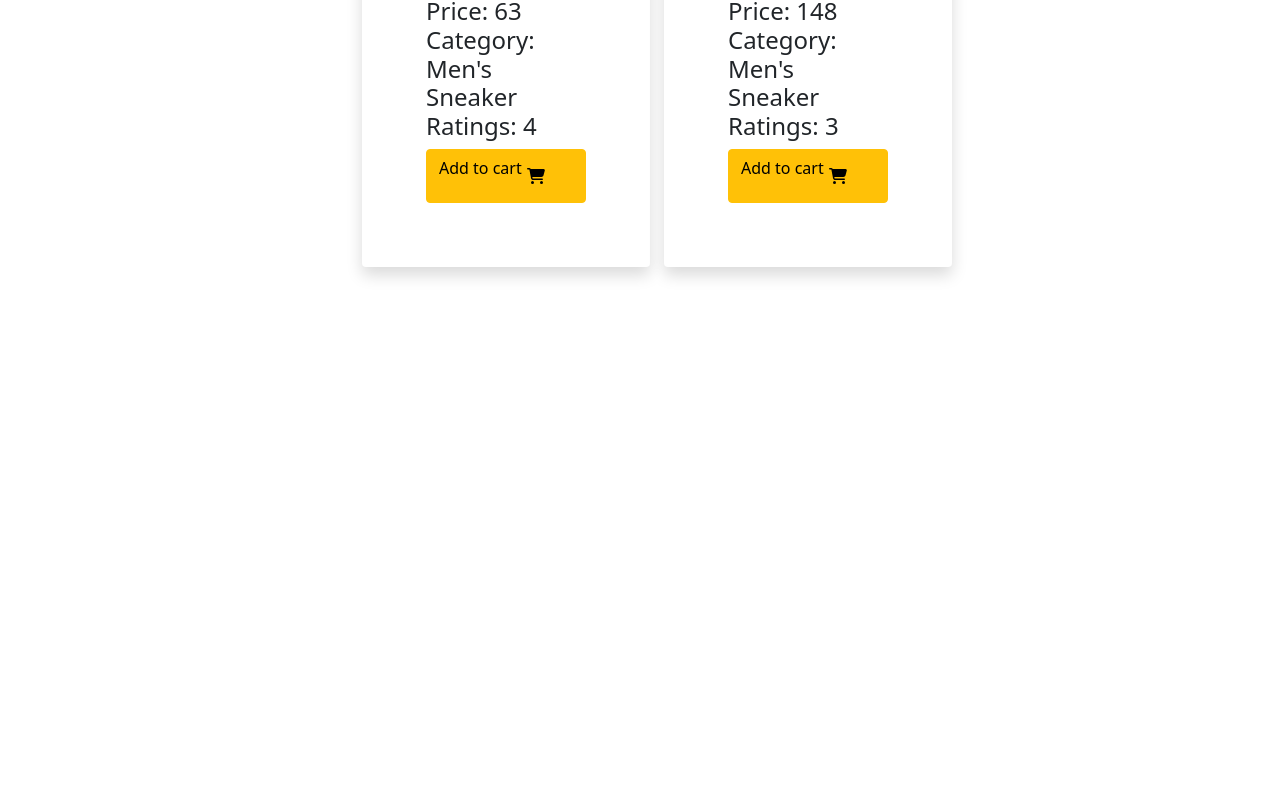
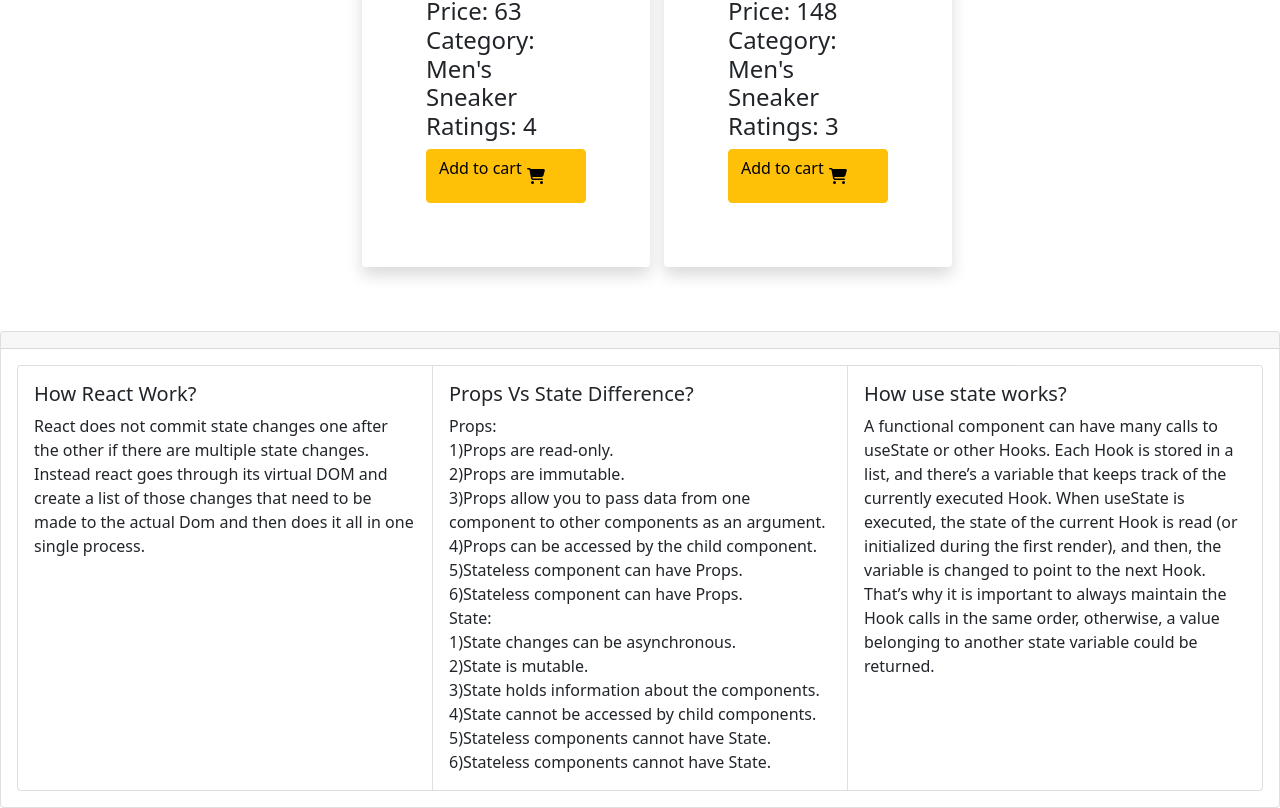
Before and after one commit to HrituRaz33/the-shoe-rack, a React (Create React App) app: page / in a window 1280 px wide. Shown: the part 2955-3763 px from the top of the page. Before the commit the page ends 3286 px from the top, so only its background shows below. Built offline with nearby package versions, Linux system fonts and the light colour scheme.

Commit message:
All Question Done

```diff
--- a/src/App.js
+++ b/src/App.js
@@ -1,12 +1,14 @@
 import './App.css';
 import Navbar from './components/Navbar/Navbar.js';
 import Shoes from './components/Shoes,js/Shoes';
+import Question from './Question/Question';
 
 function App() {
   return (
     <div>
       <Navbar></Navbar>
       <Shoes></Shoes>
+      <Question></Question>
     </div>
   );
 }
--- /dev/null
+++ b/src/Question/Question.js
@@ -0,0 +1,60 @@
+import React from 'react';
+
+const Question = () => {
+    return (
+        <div>
+               <div class="card">
+                <div class="card-header">
+
+                </div>
+                <div class="card-body">
+
+                 <div class="card-group">
+  <div class="card">
+
+    <div class="card-body">
+      <h5 class="card-title">How React Work?</h5>
+      <p class="card-text">React does not commit state changes one after the other if there are   multiple state changes. Instead react goes through its virtual DOM and create a list of those changes that need to be made to the actual Dom and then does it all in one single process.</p>
+    </div>
+  </div>
+  <div class="card">
+
+    <div class="card-body">
+      <h5 class="card-title">Props Vs State Difference?</h5>
+      <p class="card-text">
+          Props: <br />
+          1)Props are read-only. <br />
+          2)Props are immutable. <br />
+          3)Props allow you to pass data from one component to other components as an argument. <br />
+          4)Props can be accessed by the child component. <br />
+          5)Stateless component can have Props. <br />
+          6)Stateless component can have Props. <br />
+          State: <br />
+          1)State changes can be asynchronous. <br />
+          2)State is mutable. <br />
+          3)State holds information about the components. <br />
+          4)State cannot be accessed by child components. <br />
+          5)Stateless components cannot have State. <br />
+          6)Stateless components cannot have State. <br />
+      </p>
+    </div>
+  </div>
+  <div class="card">
+
+    <div class="card-body">
+      <h5 class="card-title">How use state works?</h5>
+      <p class="card-text">A functional component can have many calls to useState or other Hooks. Each Hook is stored in a list, and there’s a variable that keeps track of the currently executed Hook.
+
+When useState is executed, the state of the current Hook is read (or initialized during the first render), and then, the variable is changed to point to the next Hook.
+
+That’s why it is important to always maintain the Hook calls in the same order, otherwise, a value belonging to another state variable could be returned.</p>
+    </div>
+  </div>
+</div>
+  </div>
+</div>
+        </div>
+    );
+};
+
+export default Question;
--- a/src/components/Shoes,js/Shoes.js
+++ b/src/components/Shoes,js/Shoes.js
@@ -6,10 +6,6 @@
 
     const [shoes, shoesState] = useState([]);
     const [cart, setCart] = useState([]);
-
-
-
-
 
     const chooseForMe = (show) =>{
         for(let i=0; i<cart.length; i++){
```
